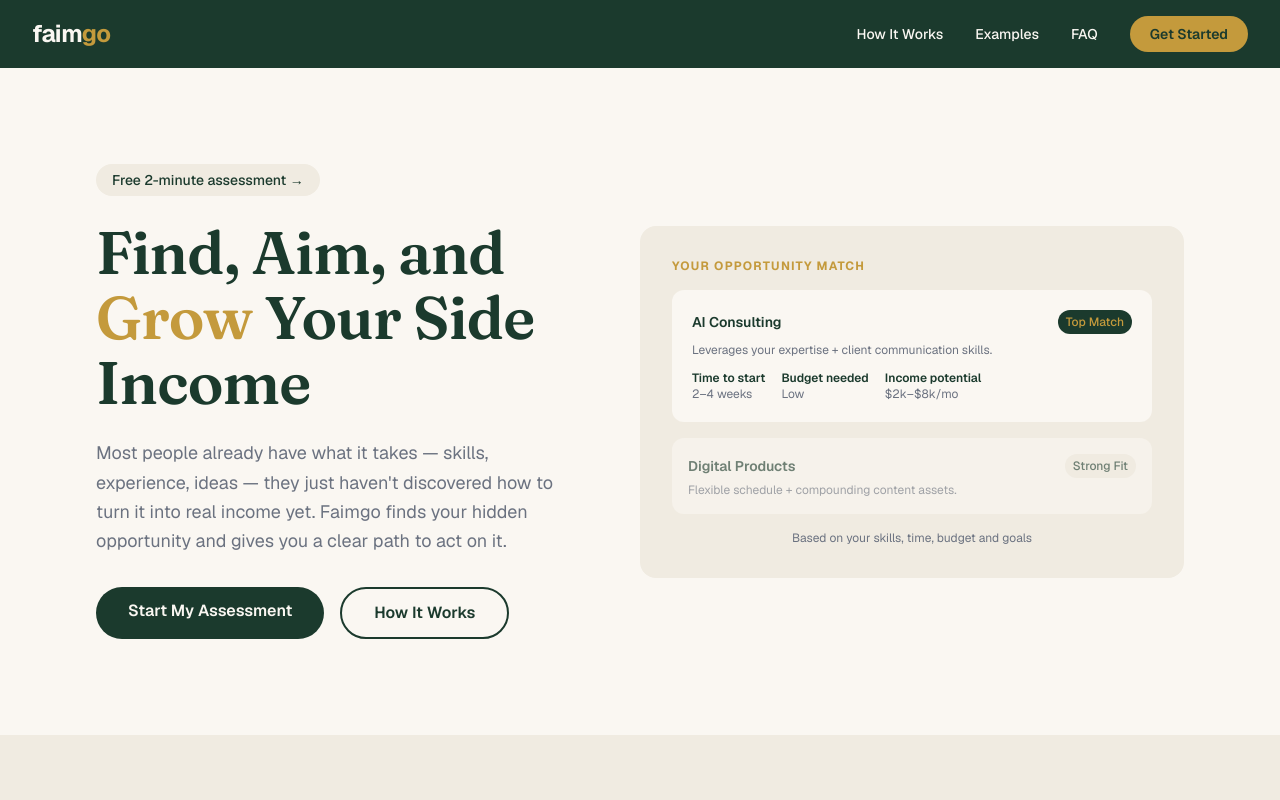
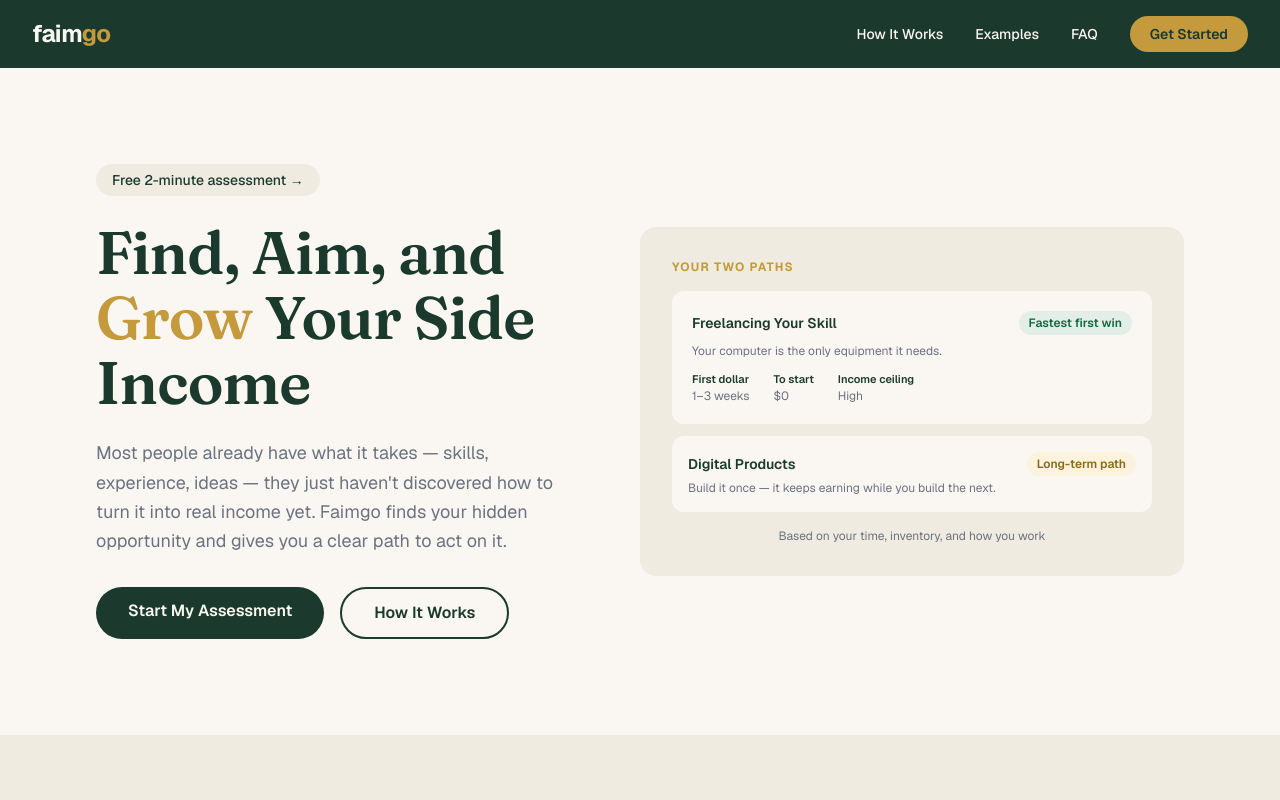
Before and after one commit to benh5086/faimgo, a Next.js app: page / in a window 1280 px wide. Shown: the top 800 px of the page. Built offline with nearby package versions, Linux system fonts and the light colour scheme.

Commit message:
Homepage reality alignment

```diff
--- a/src/app/page.js
+++ b/src/app/page.js
@@ -47,38 +47,38 @@ export default function Home() {
           </div>
         </div>
 
-        {/* Hero Card Mockup */}
+        {/* Hero Card — mirrors a real assessment result */}
         <div className="flex-1 w-full rounded-2xl p-8" style={{backgroundColor: '#F0EBE1'}}>
-          <p className="text-xs font-bold uppercase tracking-widest mb-4" style={{color: '#C49A3C'}}>Your Opportunity Match</p>
-          <div className="rounded-xl p-5 mb-4" style={{backgroundColor: '#FAF7F2'}}>
+          <p className="text-xs font-bold uppercase tracking-widest mb-4" style={{color: '#C49A3C'}}>Your two paths</p>
+          <div className="rounded-xl p-5 mb-3" style={{backgroundColor: '#FAF7F2'}}>
             <div className="flex items-center justify-between mb-2">
-              <span className="text-sm font-semibold" style={{color: '#1B3A2D'}}>AI Consulting</span>
-              <span className="text-xs px-2 py-1 rounded-full font-medium" style={{backgroundColor: '#1B3A2D', color: '#C49A3C'}}>Top Match</span>
+              <span className="text-sm font-semibold" style={{color: '#1B3A2D'}}>Freelancing Your Skill</span>
+              <span className="text-xs px-2.5 py-1 rounded-full font-semibold" style={{backgroundColor: '#E4EEE9', color: '#0F6B3F'}}>Fastest first win</span>
             </div>
-            <p className="text-xs mb-3" style={{color: '#6B7280'}}>Leverages your expertise + client communication skills.</p>
-            <div className="flex gap-4">
+            <p className="text-xs mb-3" style={{color: '#6B7280'}}>Your computer is the only equipment it needs.</p>
+            <div className="flex gap-6">
               <div>
-                <p className="text-xs font-semibold" style={{color: '#1B3A2D'}}>Time to start</p>
-                <p className="text-xs" style={{color: '#6B7280'}}>2–4 weeks</p>
+                <p className="text-[11px] font-semibold" style={{color: '#1B3A2D'}}>First dollar</p>
+                <p className="text-xs" style={{color: '#6B7280'}}>1–3 weeks</p>
               </div>
               <div>
-                <p className="text-xs font-semibold" style={{color: '#1B3A2D'}}>Budget needed</p>
-                <p className="text-xs" style={{color: '#6B7280'}}>Low</p>
+                <p className="text-[11px] font-semibold" style={{color: '#1B3A2D'}}>To start</p>
+                <p className="text-xs" style={{color: '#6B7280'}}>$0</p>
               </div>
               <div>
-                <p className="text-xs font-semibold" style={{color: '#1B3A2D'}}>Income potential</p>
-                <p className="text-xs" style={{color: '#6B7280'}}>$2k–$8k/mo</p>
+                <p className="text-[11px] font-semibold" style={{color: '#1B3A2D'}}>Income ceiling</p>
+                <p className="text-xs" style={{color: '#6B7280'}}>High</p>
               </div>
             </div>
           </div>
-          <div className="rounded-xl p-4 opacity-60" style={{backgroundColor: '#FAF7F2'}}>
+          <div className="rounded-xl p-4" style={{backgroundColor: '#FAF7F2'}}>
             <div className="flex items-center justify-between mb-1">
               <span className="text-sm font-semibold" style={{color: '#1B3A2D'}}>Digital Products</span>
-              <span className="text-xs px-2 py-1 rounded-full font-medium" style={{backgroundColor: '#F0EBE1', color: '#1B3A2D'}}>Strong Fit</span>
+              <span className="text-xs px-2.5 py-1 rounded-full font-semibold" style={{backgroundColor: '#FBF3DE', color: '#8A6A14'}}>Long-term path</span>
             </div>
-            <p className="text-xs" style={{color: '#6B7280'}}>Flexible schedule + compounding content assets.</p>
+            <p className="text-xs" style={{color: '#6B7280'}}>Build it once — it keeps earning while you build the next.</p>
           </div>
-          <p className="text-xs mt-4 text-center" style={{color: '#6B7280'}}>Based on your skills, time, budget and goals</p>
+          <p className="text-xs mt-4 text-center" style={{color: '#6B7280'}}>Based on your time, inventory, and how you work</p>
         </div>
       </section>
 
@@ -136,9 +136,9 @@ export default function Home() {
           <h2 className="font-display text-4xl mb-12" style={{color: '#1B3A2D'}}>Real Paths for Real People</h2>
           <div className="grid grid-cols-1 md:grid-cols-3 gap-6">
             {[
-              {persona: 'Corporate Professional', path: 'AI Consulting', why: 'Leverages domain expertise + client communication skills.', time: '2–4 weeks to first offer', budget: 'Low — tools + outreach'},
-              {persona: 'Stay-at-Home Parent', path: 'Digital Products + Content', why: 'Flexible schedule + compounding content assets.', time: '1–2 weeks to publish', budget: 'Low — platform + basic tools'},
-              {persona: 'Skilled Trades Worker', path: 'Local Service + Online Lead Gen', why: 'High-demand services + simple lead capture.', time: '1–3 weeks to first leads', budget: 'Low-medium — basic ads + tools'},
+              {persona: 'Corporate Professional', path: 'Freelancing Your Skill', why: 'Turns years of expertise into paid client work — no new skills required.', time: '1–3 weeks to first client', budget: '$0 to start'},
+              {persona: 'Busy Parent', path: 'Tutoring & Coaching', why: 'Teach what you already know, on a schedule that fits around the kids.', time: '1–2 weeks to first session', budget: '$0 to start'},
+              {persona: 'Hands-On & Practical', path: 'Local Services', why: 'High-demand work in your own neighborhood, paid the same week.', time: 'Days to first job', budget: 'Rent gear, buy later'},
             ].map((item, i) => (
               <div key={i} className="p-6 rounded-2xl" style={{backgroundColor: '#FAF7F2'}}>
                 <p className="text-xs font-bold uppercase tracking-widest mb-1" style={{color: '#C49A3C'}}>{item.persona}</p>
```
Also changed, not shown: 1 other file (tests, documents, lock files or other folders).
